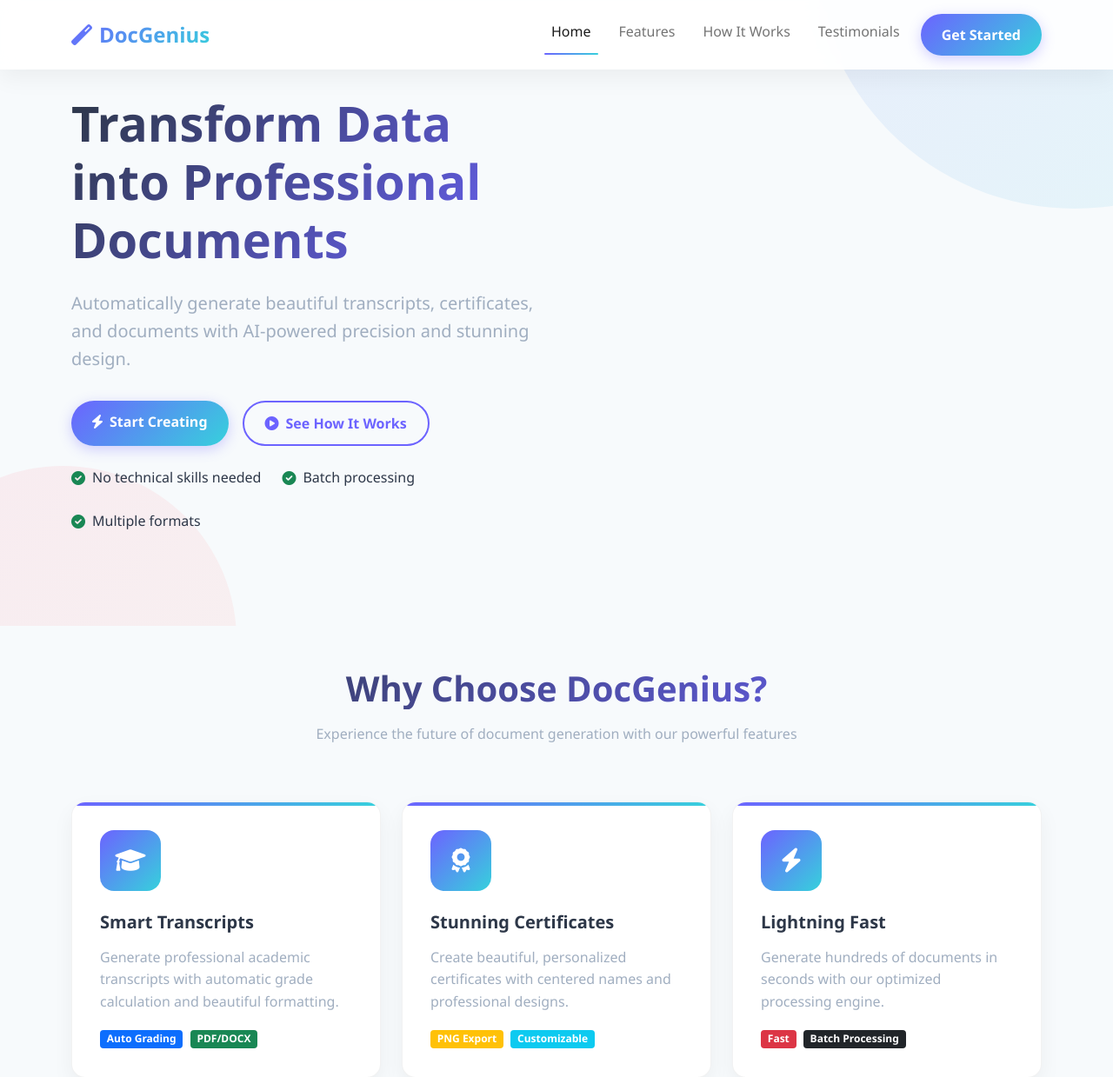
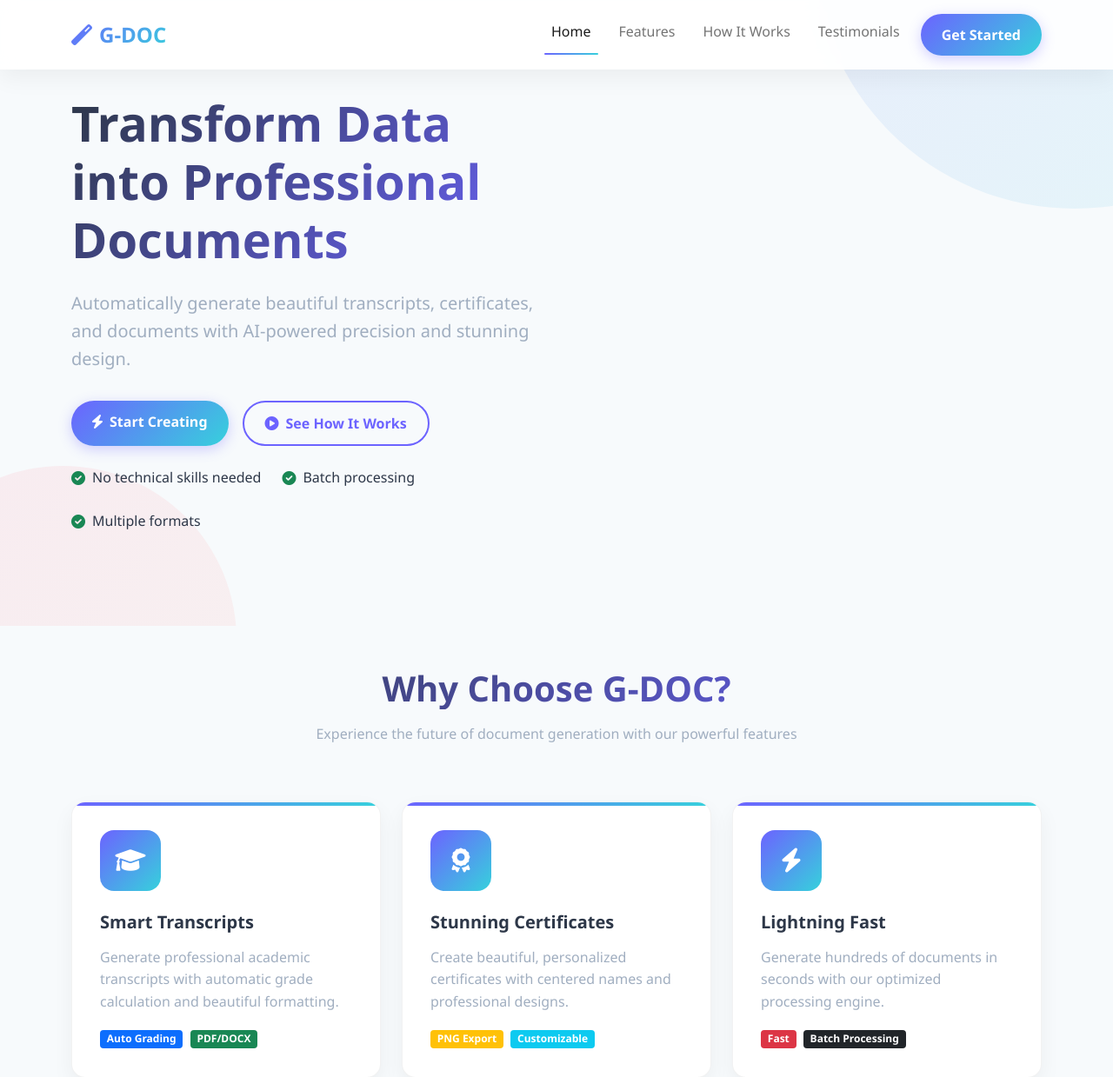
Before and after one commit to Sreyvik19/Auto_Generate_Documentation, a Flask app: page / in a window 1280 px wide. Shown: the top 1239 px of the page at 87% size. Run offline with Flask 3, Linux system fonts and the light colour scheme; some libraries are stand-ins or nearby versions.

Commit message:
change name and text

```diff
--- a/templates/index.html
+++ b/templates/index.html
@@ -443,7 +443,7 @@
     <nav class="navbar navbar-expand-lg navbar-light fixed-top">
         <div class="container">
             <a class="navbar-brand" href="#">
-                <i class="fas fa-magic me-2"></i>DocGenius
+                <i class="fas fa-magic me-2"></i>G-DOC
             </a>
             <button class="navbar-toggler" type="button" data-bs-toggle="collapse" data-bs-target="#navbarNav">
                 <span class="navbar-toggler-icon"></span>
@@ -514,7 +514,7 @@
     <!-- Features Section -->
     <section id="features" class="py-5">
         <div class="container">
-            <h2 class="section-title">Why Choose DocGenius?</h2>
+            <h2 class="section-title">Why Choose G-DOC?</h2>
             <p class="section-subtitle">Experience the future of document generation with our powerful features</p>
 
             <div class="row g-4">
--- a/templates/results.html
+++ b/templates/results.html
@@ -242,7 +242,7 @@
     <nav class="navbar navbar-expand-lg fixed-top" style="background: rgba(255, 255, 255, 0.08); backdrop-filter: blur(20px);">
         <div class="container">
             <a class="navbar-brand fw-bold text-white" href="/">
-                <i class="fas fa-magic me-2"></i>DocGenius
+                <i class="fas fa-magic me-2"></i>G-DOC
             </a>
             <div>
                 <a href="/upload" class="btn btn-outline-light me-2">
--- a/templates/upload.html
+++ b/templates/upload.html
@@ -266,7 +266,7 @@ Phuong Savin Class B 2026, [10/28/2025 8:06 PM]
     <nav class="navbar navbar-expand-lg navbar-modern fixed-top">
         <div class="container">
             <a class="navbar-brand fw-bold text-white" href="/">
-                <i class="fas fa-magic me-2"></i>DocGenius
+                <i class="fas fa-magic me-2"></i>G-DOC
             </a>
             <div>
                 <a href="/" class="btn btn-outline-light me-2">
```
Also changed, not shown: generated_docs/Individual_Documents/certificate_Kim_Teayung_660ba523.png (added), uploads/e04082df-f24c-4ee4-ac71-662b3363f140_certificate.png (added).
